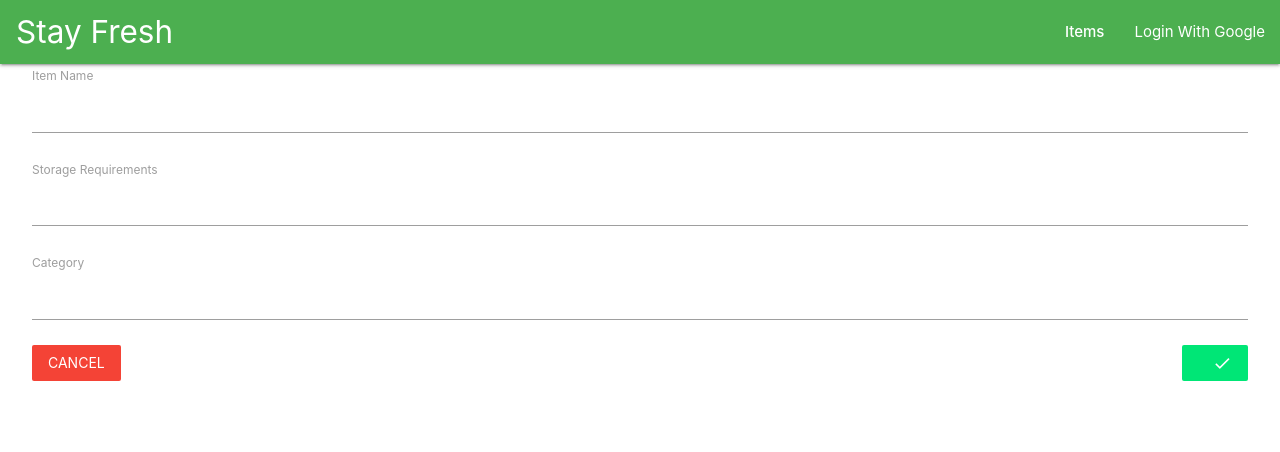
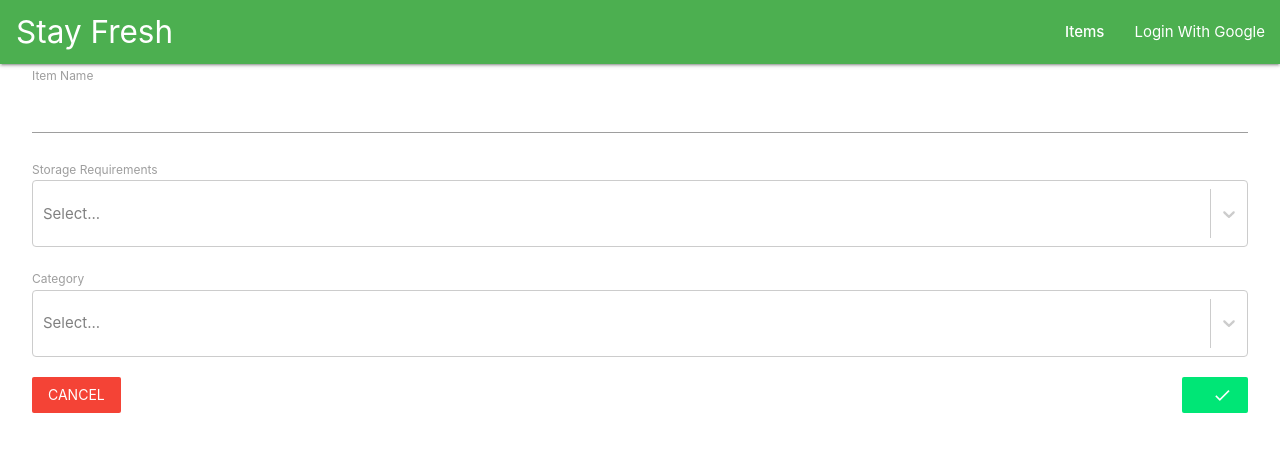
Before and after one commit to mkzarra/stay-fresh, a React (Create React App) app in the folder client/: page /items/new in a window 1280 px wide. Shown: the top 452 px of the page. Built offline with nearby package versions, Linux system fonts and the light colour scheme; no server answers.

Commit message:
select forms for category and storage

```diff
--- a/client/package.json
+++ b/client/package.json
@@ -12,6 +12,7 @@
     "react-redux": "^7.1.1",
     "react-router-dom": "^5.1.2",
     "react-scripts": "2.1.8",
+    "react-select": "^3.0.8",
     "react-stripe-checkout": "^2.6.3",
     "react-widgets": "^4.4.11",
     "redux": "^4.0.4",
--- a/client/src/components/App.js
+++ b/client/src/components/App.js
@@ -15,11 +15,12 @@ class App extends Component {
   }
 
   render() {
+    const { currentUser } = this.props;
     return (
       <BrowserRouter>
-        <Header currentUser={this.props.currentUser} />
+        <Header currentUser={currentUser} />
         <div className="row" style={{ width: "95%" }}>
-          <Route exact path="/" component={Landing} currentUser={this.props.currentUser} />
+          <Route exact path="/" component={Landing} currentUser={currentUser} />
           <Route exact path="/pantry" component={Pantry} />
           <Route exact path="/items" component={Items} />
           <Route path="/items/new" component={NewItem} />
--- a/client/src/components/Items/ItemField.js
+++ b/client/src/components/Items/ItemField.js
@@ -1,9 +1,10 @@
 import React from 'react';
-import DropdownList from 'react-widgets/lib/DropdownList';
+import Select from 'react-select';
 
-export default ({ data, type, input, label, meta: { error, touched } }) => {
-  let field = <input {...input} style={{ marginBottom: "5px" }} />;
-  // if (type === 'select') field = <DropdownList {...data} {...input} />
+export default ({ type, options, input, label, meta: { error, touched } }) => {
+  console.log('ItemField.js:', input, type);
+  let field = <input {...input} type={type} style={{ marginBottom: "5px" }} />;
+  if (type === 'select-multi') field = <Select {...input} onChange={({ value }) => input.onChange(value)} onBlur={() => input.onBlur(input.value)} options={options} />
 
   return (
     <>
--- a/client/src/components/Items/ItemForm.js
+++ b/client/src/components/Items/ItemForm.js
@@ -1,4 +1,3 @@
-import _ from 'lodash';
 import React, { Component } from 'react';
 import { reduxForm, Field } from 'redux-form';
 import { Link } from 'react-router-dom';
@@ -10,7 +9,8 @@ class ItemForm extends Component {
   // CONSIDER: "Expiration" should be determined by a formula based on "Category" and "Storage".
   // CONSIDER(cont.): "Category and Storage" coverted to inputType: 'select'.
   renderFields() {
-    const inputs = _.map(formFields, ({ label, name, type, options }) => <Field key={name} component={ItemField} type={type} label={label} name={name} data={options} />);
+    const inputs = formFields.map(({ label, name, type, options }) => <Field key={name} name={name} type={type} component={ItemField} options={options} label={label} />);
+
 
     console.log(inputs);
     return inputs;
@@ -33,8 +33,9 @@ class ItemForm extends Component {
 
 function validate(values) {
   const errors = {};
-  _.each(formFields, ({ name }) => {
-    if (!values[name] || values[name].trim() === "") {
+  formFields.forEach(({ name }) => {
+    console.log(values, name, values[name]);
+    if (!values[name]) {
       errors[name] = name + " is a required field";
     }
   });
--- a/client/src/components/Items/formFields.js
+++ b/client/src/components/Items/formFields.js
@@ -1,5 +1,5 @@
 export default [
   { label: "Item Name", name: "itemName", type: "text" },
-  { label: "Storage Requirements", name: "storage", type: "select", options: ['Refrigerator', 'Freezer', 'Pantry', 'Other'] },
-  { label: "Category", name: "category", type: "select", options: ['Produce', 'Meat', 'Dairy', 'Snacks', 'Seafood', 'Bread', 'Spices', 'Baking', 'Misc.'] }
+  { label: "Storage Requirements", name: "storage", type: "select-multi", options: [{label: 'Refrigerator', value: 'Refrigerator'}, {label: 'Freezer', value: 'Freezer'}, {label: 'Pantry', value: 'Pantry'}, {label: 'Other', value: 'Other'}] },
+  { label: "Category", name: "category", type: "select-multi", options: [{label: 'Produce',value: 'Produce'}, {label: 'Meat', value: 'Meat'}, {label: 'Dairy', value: 'Dairy'}, {label: 'Snacks', value: 'Snacks'}, {label: 'Seafood', value: 'Seafood'}, {label: 'Bread', value: 'Bread'}, {label: 'Spices', value: 'Spices'}, {label: 'Baking', value: 'Baking'}, {label:'Misc.', value: 'Misc.'}] }
 ];
```
Also changed, not shown: client/src/components/Items/SelectInput.js (+7 -2 lines), 1 other file (tests, documents, lock files or other folders).
